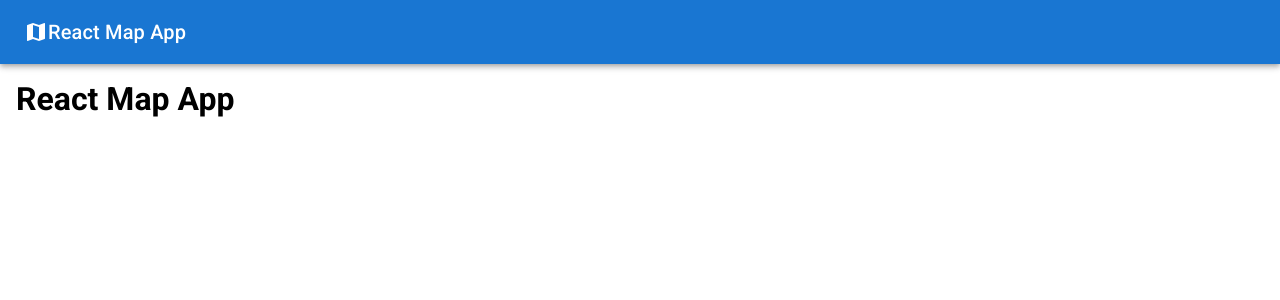
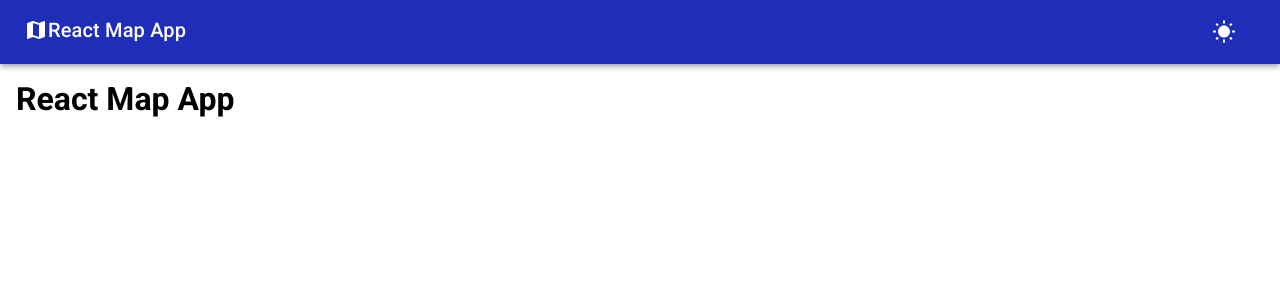
Before and after one commit to ThinkCodePlay/react-map-app, a React (Vite) app: page / in a window 1280 px wide. Shown: the top 300 px of the page. Built offline with nearby package versions, Linux system fonts and the light colour scheme.

Commit message:
added themeing

```diff
--- a/src/App.tsx
+++ b/src/App.tsx
@@ -1,14 +1,25 @@
 import './App.css'
 import Layout from "./layout/Layout.tsx";
 import Home from "./pages/Home.tsx";
+import {darkTheme, lightTheme} from "./themes.ts";
+
+import {ThemeProvider} from "@mui/material";
+import {useState} from "react";
 
 function App() {
+  const [theme, setTheme] = useState(lightTheme);
+
+  const toggleTheme = () => {
+    setTheme(theme === lightTheme ? darkTheme : lightTheme);
+  };
 
   return (
     <>
-      <Layout>
-        <Home/>
-      </Layout>
+      <ThemeProvider theme={theme}>
+        <Layout toggleTheme={toggleTheme} theme={theme} >
+          <Home/>
+        </Layout>
+      </ThemeProvider>
     </>
   )
 }
--- a/src/layout/Layout.tsx
+++ b/src/layout/Layout.tsx
@@ -1,18 +1,24 @@
 import './Layout.css'
-import {AppBar, Toolbar, Typography, Box} from '@mui/material';
+import {AppBar, Toolbar, Typography, Box, Button} from '@mui/material';
 import {Link} from 'react-router-dom';
 import MapIcon from '@mui/icons-material/Map';
 import {ReactNode} from "react";
+import WbSunnyIcon from '@mui/icons-material/WbSunny';
+import ModeNightIcon from '@mui/icons-material/ModeNight';
+import {lightTheme} from "../themes.ts";
 
 interface LayoutProps {
   children: ReactNode;
+  toggleTheme: () => void;
+  theme: any; // Add theme prop
 }
 
-const Layout = ({children}: LayoutProps) => {
+const Layout = ({children, toggleTheme, theme}: LayoutProps) => {
   return (
     <>
       <AppBar position="static">
         <Toolbar>
+          <Box display="flex" justifyContent="space-between" width="100%">
             <Typography variant="h6">
               <Box display="flex" alignItems="center">
                 <Link to="/" className="header-link">
@@ -20,6 +26,10 @@ const Layout = ({children}: LayoutProps) => {
                 </Link>
               </Box>
             </Typography>
+            <Button color="inherit" onClick={toggleTheme}>
+              {theme === lightTheme ? <WbSunnyIcon /> : <ModeNightIcon />}
+            </Button>
+          </Box>
         </Toolbar>
       </AppBar>
       <div className="body">
--- /dev/null
+++ b/src/themes.ts
@@ -0,0 +1,25 @@
+import { createTheme } from '@mui/material/styles';
+
+const lightTheme = createTheme({
+  palette: {
+    primary: {
+      main: '#1E2EB8',
+    },
+    secondary: {
+      main: '#CC2E2B',
+    },
+  },
+});
+
+const darkTheme = createTheme({
+  palette: {
+    primary: {
+      main: '#6504b4',
+    },
+    secondary: {
+      main: '#e8a7c0',
+    },
+  },
+});
+
+export { darkTheme, lightTheme };
```
Also changed, not shown: 1 other file (tests, documents, lock files or other folders). Lines whose indentation alone changed are shown as unchanged.
